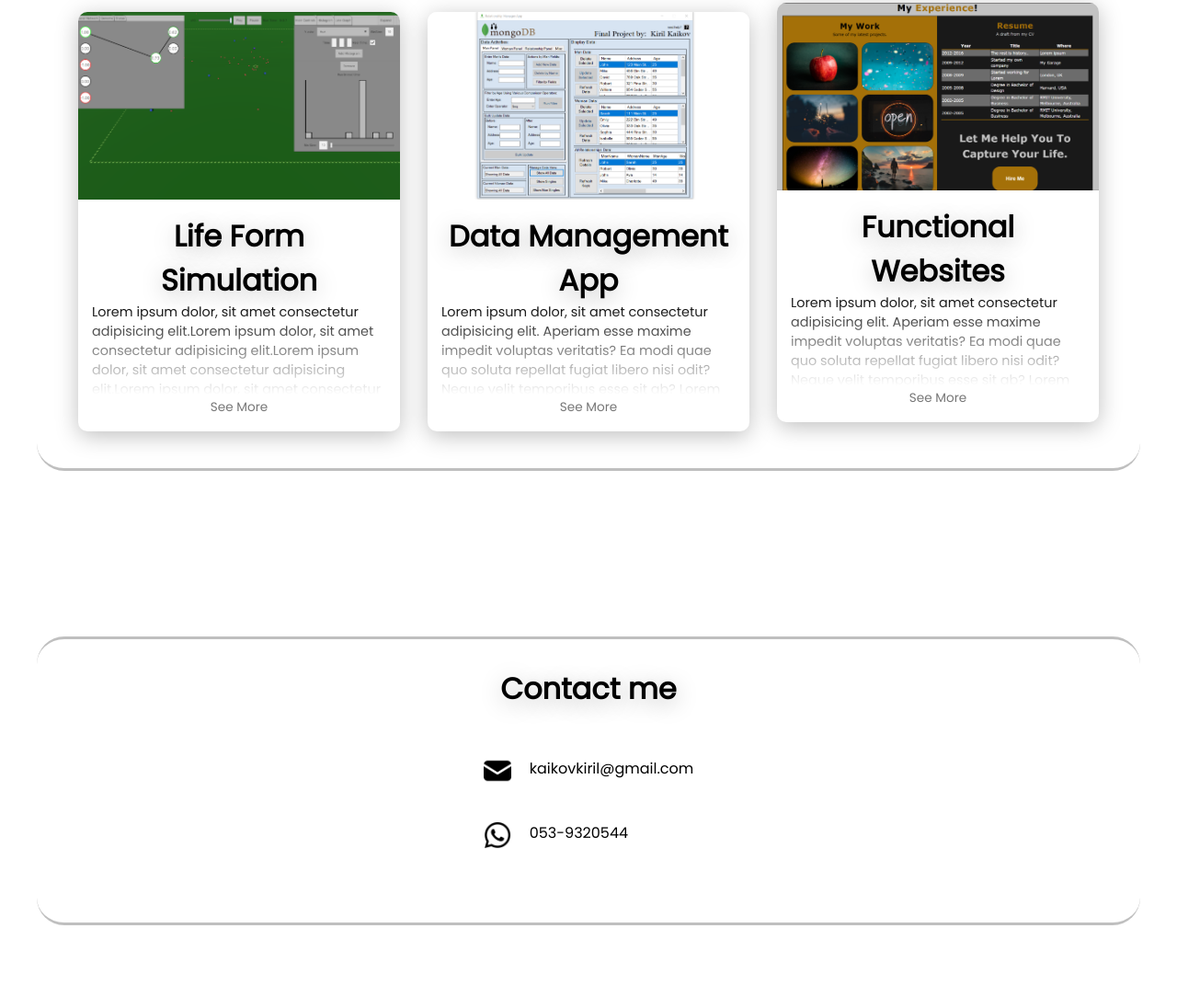
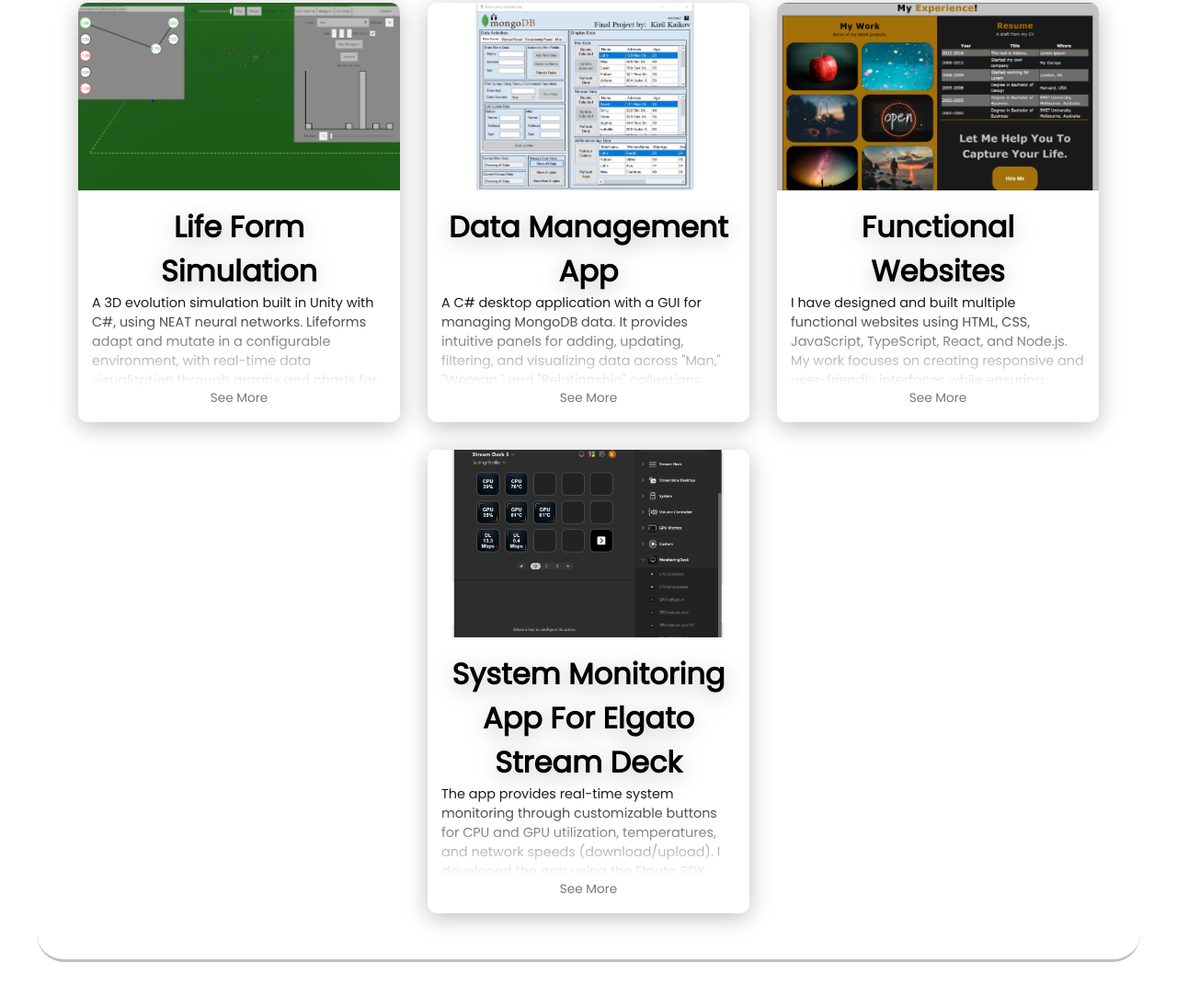
Before and after one commit to KirilKai/KirilKai.github.io, a plain HTML site: page index.html in a window 1280 px wide. Shown: the part 1596-2680 px from the top of the page at 92% size. Drawn offline with Linux system fonts and the light colour scheme.

Commit message:
added a project
updated the project descriptions as well.

```diff
--- a/index.html
+++ b/index.html
@@ -160,15 +160,10 @@
           <div class="card-content">
             <h1>Life Form Simulation</h1>
             <p class="text">
-              Lorem ipsum dolor, sit amet consectetur adipisicing elit.Lorem
-              ipsum dolor, sit amet consectetur adipisicing elit.Lorem ipsum
-              dolor, sit amet consectetur adipisicing elit.Lorem ipsum dolor,
-              sit amet consectetur adipisicing elit.Lorem ipsum dolor, sit amet
-              consectetur adipisicing elit.Lorem ipsum dolor, sit amet
-              consectetur adipisicing elit.Lorem ipsum dolor, sit amet
-              consectetur adipisicing elit.Lorem ipsum dolor, sit amet
-              consectetur adipisicing elit.Lorem ipsum dolor, sit amet
-              consectetur adipisicing elit.
+              A 3D evolution simulation built in Unity with C#, using NEAT
+              neural networks. Lifeforms adapt and mutate in a configurable
+              environment, with real-time data visualization through graphs and
+              charts for in-depth analysis.
             </p>
             <!-- <img class="hidden-image" src="images/img1.png" alt="" /> -->
             <span class="see-more-btn">See More </span>
@@ -181,16 +176,13 @@
           <div class="card-content">
             <h1>Data Management App</h1>
             <p class="text">
-              Lorem ipsum dolor, sit amet consectetur adipisicing elit. Aperiam
-              esse maxime impedit voluptas veritatis? Ea modi quae quo soluta
-              repellat fugiat libero nisi odit? Neque velit temporibus esse sit
-              ab? Lorem ipsum dolor, sit amet consectetur adipisicing elit.
-              Aperiam esse maxime impedit voluptas veritatis? Ea modi quae quo
-              soluta repellat fugiat libero nisi odit? Neque velit temporibus
-              esse sit ab? Lorem ipsum dolor, sit amet consectetur adipisicing
-              elit. Aperiam esse maxime impedit voluptas veritatis? Ea modi quae
-              quo soluta repellat fugiat libero nisi odit? Neque velit
-              temporibus esse sit ab?
+              A C# desktop application with a GUI for managing MongoDB data. It
+              provides intuitive panels for adding, updating, filtering, and
+              visualizing data across "Man," "Woman," and "Relationship"
+              collections. Features include bulk data operations, relationship
+              management with validation, JSON import/export, a built in PDF
+              user manual, real-time data display using DataGridViews. Backup
+              and restore functionality ensure data integrity.
             </p>
             <span class="see-more-btn">See More </span>
           </div>
@@ -202,26 +194,36 @@
           <div class="card-content">
             <h1>Functional Websites</h1>
             <p class="text">
-              Lorem ipsum dolor, sit amet consectetur adipisicing elit. Aperiam
-              esse maxime impedit voluptas veritatis? Ea modi quae quo soluta
-              repellat fugiat libero nisi odit? Neque velit temporibus esse sit
-              ab? Lorem ipsum dolor, sit amet consectetur adipisicing elit.
-              Aperiam esse maxime impedit voluptas veritatis? Ea modi quae quo
-              soluta repellat fugiat libero nisi odit? Neque velit temporibus
-              esse sit ab? Lorem ipsum dolor, sit amet consectetur adipisicing
-              elit. Aperiam esse maxime impedit voluptas veritatis? Ea modi quae
-              quo soluta repellat fugiat libero nisi odit? Neque velit
-              temporibus esse sit ab? Lorem ipsum dolor, sit amet consectetur
-              adipisicing elit. Aperiam esse maxime impedit voluptas veritatis?
-              Ea modi quae quo soluta repellat fugiat libero nisi odit? Neque
-              velit temporibus esse sit ab? Lorem ipsum dolor, sit amet
-              consectetur adipisicing elit. Aperiam esse maxime impedit voluptas
-              veritatis? Ea modi quae quo soluta repellat fugiat libero nisi
-              odit? Neque velit temporibus esse sit ab? Lorem ipsum dolor, sit
-              amet consectetur adipisicing elit. Aperiam esse maxime impedit
-              voluptas veritatis? Ea modi quae quo soluta repellat fugiat libero
-              nisi odit? Neque velit temporibus esse sit ab?
+              I have designed and built multiple functional websites using HTML,
+              CSS, JavaScript, TypeScript, React, and Node.js. My work focuses
+              on creating responsive and user-friendly interfaces while ensuring
+              seamless backend functionality through API integrations,
+              authentication, and database management. I prioritize performance
+              optimization, accessibility, and maintainability, following best
+              practices to develop scalable and efficient web applications.
             </p>
+            <span class="see-more-btn">See More </span>
+          </div>
+        </div>
+        <div class="card">
+          <div class="card-img">
+            <img src="images/monitoring.png" alt="" />
+          </div>
+          <div class="card-content">
+            <h1>System Monitoring App For Elgato Stream Deck</h1>
+            <p class="text">
+              The app provides real-time system monitoring through customizable
+              buttons for CPU and GPU utilization, temperatures, and network
+              speeds (download/upload). I developed the app using the Elgato
+              SDK, which required learning its architecture, event handling, and
+              Stream Deck plugin development workflow. It runs mostly on
+              powershell commands but also integrates Open Hardware Monitor to
+              fetch hardware data, ensuring accurate and efficient monitoring
+              without third-party dependencies. Built with a focus on
+              performance and ease of use, the app enhances the Stream Deck
+              experience by offering instant hardware insights at a glance.
+            </p>
+            <!-- <img class="hidden-image" src="images/img1.png" alt="" /> -->
             <span class="see-more-btn">See More </span>
           </div>
         </div>
```
Also changed, not shown: images/monitoring.png (added).
